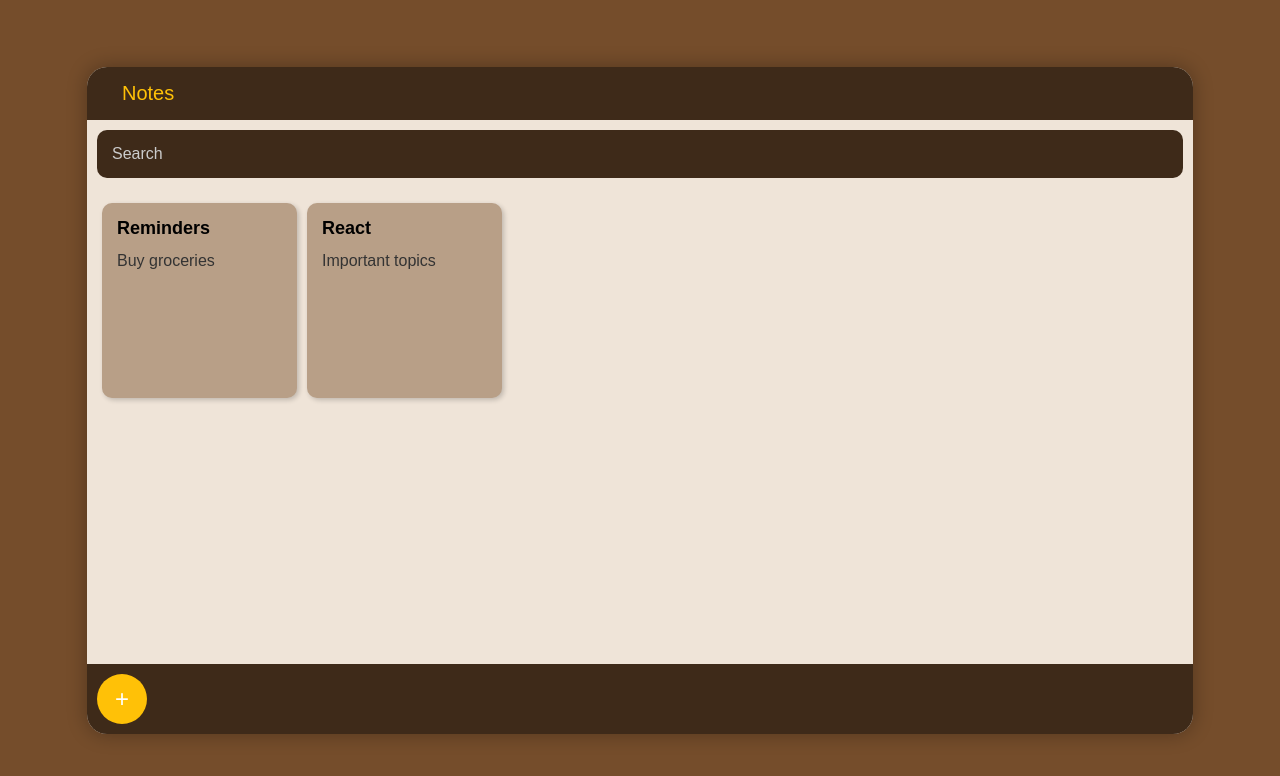
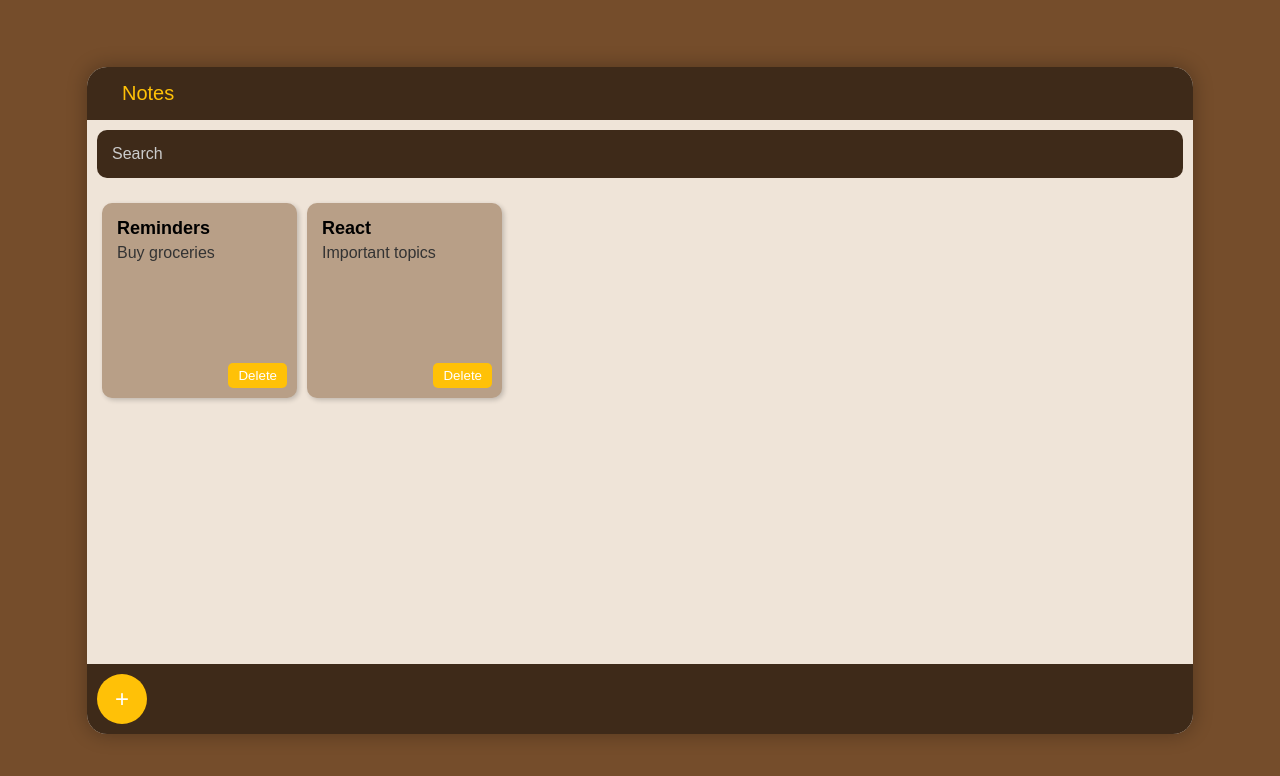
Before and after one commit to gtanishka100/Notes, a React (Create React App) app: page / in a window 1280 px wide. Shown: the top 776 px of the page. Built offline with nearby package versions, Linux system fonts and the light colour scheme.

Commit message:
Delete operation added

```diff
--- a/src/App.js
+++ b/src/App.js
@@ -1,3 +1,4 @@
+// App.js
 import "./App.css";
 import React, { useState } from "react";
 import Header from "./components/Header";
@@ -39,6 +40,11 @@ function App() {
     setIsEditing(false);
   };
 
+  const deleteNote = (index) => {
+    const updatedNotes = notes.filter((_, i) => i !== index);
+    setNotes(updatedNotes);
+  };
+
   const filteredNotes = notes.filter(
     (note) =>
       note.title.toLowerCase().includes(search.toLowerCase()) ||
@@ -64,7 +70,11 @@ function App() {
         <>
           <Header />
           <SearchBar search={search} setSearch={setSearch} />
-          <NotesList notes={filteredNotes} onNoteClick={editNote} />
+          <NotesList
+            notes={filteredNotes}
+            onNoteClick={editNote}
+            onDeleteNote={deleteNote}
+          />
           <AddButton onClick={() => setIsAddingNote(true)} />
         </>
       )}
--- /dev/null
+++ b/src/components/DeleteButton.css
@@ -0,0 +1,15 @@
+.delete-button {
+    position: absolute;
+    bottom: 10px;
+    right: 10px;
+    background-color: #e74c3c;
+    color: white;
+    border: none;
+    border-radius: 5px;
+    padding: 5px 10px;
+    cursor: pointer;
+  }
+
+  .delete-button:hover {
+    background-color: #c0392b;
+  }
--- a/src/components/NotesList.css
+++ b/src/components/NotesList.css
@@ -1,6 +1,7 @@
 .notes-container {
     display: flex;
     flex-direction: row;
+    flex-wrap: wrap;
     gap: 10px;
     padding: 15px;
     width: 100%;
@@ -14,15 +15,29 @@
     border-radius: 10px;
     color: black;
     font-size: 16px;
+    width: 165px;
+    height: 165px;
     box-shadow: 2px 2px 5px rgba(0, 0, 0, 0.2);
     cursor: pointer;
-    transition: background-color 0.3s;
-    overflow: hidden;
-    white-space: normal;
-    word-wrap: break-word;
-    height: 165px;
-    width: 165px;
+    position: relative;
 }
+
+.delete-button {
+    position: absolute;
+    bottom: 10px;
+    right: 10px;
+        background-color: #d9534f;
+        color: white;
+        border: none;
+        border-radius: 5px;
+        padding: 5px 10px;
+        cursor: pointer;
+        transition: background-color 0.3s;
+      }
+
+      .delete-button:hover {
+        background-color: #c9302c;
+      }
 
 .no-notes {
     color: #713f1e;
@@ -35,12 +50,9 @@
 .note h3 {
     margin: 0;
     font-size: 18px;
-    margin-bottom: 8px;
-    white-space: normal;
 }
 
 .note p {
-    margin: 0;
     margin-top: 5px;
     font-size: 16px;
     color: #333;
--- a/src/components/NotesList.js
+++ b/src/components/NotesList.js
@@ -1,6 +1,6 @@
 import "./NotesList.css";
 
-function NotesList({ notes, onNoteClick }) {
+function NotesList({ notes, onNoteClick, onDeleteNote }) {
   return (
     <div className="notes-container">
       {notes.length ? (
@@ -8,6 +8,15 @@ function NotesList({ notes, onNoteClick }) {
           <div key={index} className="note" onClick={() => onNoteClick(note)}>
             <h3>{note.title}</h3>
             <p>{note.content}</p>
+            <button
+              className="delete-button"
+              onClick={(event) => {
+                event.stopPropagation();
+                onDeleteNote(index);
+              }}
+            >
+              Delete
+            </button>
           </div>
         ))
       ) : (
```
Also changed, not shown: src/components/DeleteButton.js (added, +17 -0 lines).
